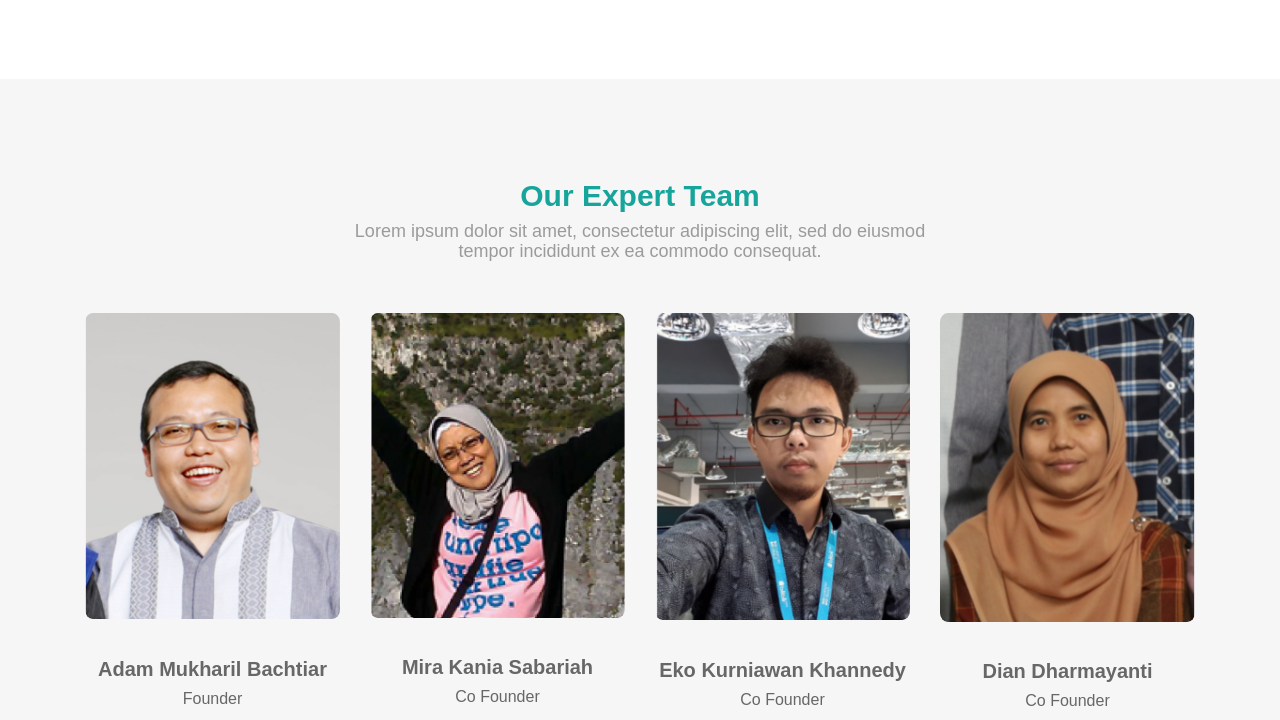
After one commit to dionarya23/web-cl-sementara, a PHP site: page /about.php in a window 1280 px wide. The commit adds this page. Shown: the part 715-1435 px from the top of the page. Run offline with PHP 8.4, Linux system fonts and the light colour scheme.

Commit message:
add page about

```diff
--- /dev/null
+++ b/about.php
@@ -0,0 +1,149 @@
+<!DOCTYPE html>
+<html>
+
+<head>
+    <title>Codelabs - Build Society With Technology</title>
+    <meta charset="utf-8" />
+    <meta http-equiv="X-UA-Compatible" content="IE=edge,chrome=1" />
+    <meta name="viewport" content="width=device-width, initial-scale=1.0">
+    <link href="https://fonts.googleapis.com/css?family=Lato:300i,400" rel="stylesheet">
+    <link rel="stylesheet" href="https://maxcdn.bootstrapcdn.com/bootstrap/3.3.7/css/bootstrap.min.css" integrity="sha384-BVYiiSIFeK1dGmJRAkycuHAHRg32OmUcww7on3RYdg4Va+PmSTsz/K68vbdEjh4u" crossorigin="anonymous">
+    <link rel="stylesheet" href="assets/css/about.css" />
+    <link rel="stylesheet" href="https://www.w3schools.com/w3css/4/w3.css">
+</head>
+<body>
+
+<nav class="navbar ">
+  <div class="container">
+    <div class="navbar-header">
+      <button type="button" class="navbar-toggle" data-toggle="collapse" data-target="#myNavbar">
+        <span class="icon-bar"></span>
+        <span class="icon-bar"></span>
+        <span class="icon-bar"></span>
+      </button>
+      <a class="navbar-brand" href="#">
+      <img src="assets/images/logo/drawable-hdpi/asset_3.png" class="img-responsive" />
+      </a>
+    </div>
+    <div class="collapse navbar-collapse" id="myNavbar">
+      <ul class="nav navbar-nav">
+
+      </ul>
+
+      <ul class="nav navbar-nav navbar-right" >
+        <li><a href="/" id="back_to_home" style="color:black;font-weight:bold">Back to Home</a></li>
+      </ul>
+
+    </div>
+  </div>
+</nav>
+
+
+<!-- Jumbotron --->
+<section class="jumbotron" style="margin-top:20px;height:100%;background-image:url('assets/images/about-background.png');background-repeat:no-repeat;background-size:cover;height:300px;">
+  <div class="container" style="color:white;">
+  <center>
+    <h2 style="font-weight:bold;margin-top:60px">ABOUT US </h2>
+    <h4><a href="index.php" id="home" style="color:white">Home</a> / About Us</h4>
+</center>
+    </div>
+</section>
+
+<section id="who-we-are">
+  <div class="container">
+    <div class="row">
+
+      <div class="col-md-6">
+        <h2 class="title-text">Who We Are ?</h2>
+        <p class="deskripsi">
+        Lorem ipsum dolor sit amet, consectetur adipiscing elit,
+        sed do eiusmod tempor incididunt ut labore et dolore magna aliqua.
+        Ut enim ad minim veniam, quis nostrud exercitation ullamco laboris
+        nisi ut aliquip ex ea commodo consequat. Duis aute irure dolor in
+        </p>
+
+
+       <div class="w3-panel w3-white w3-leftbar w3-border-teal">
+         <p class="deskripsi"><i>Lorem ipsum dolor sit amet, consectetur adipiscing elit,
+        sed do eiusmod tempor incididunt ut labore et dolore magna aliqua.
+        Ut enim ad minim veniam, quis nostrud exercitation ullamco laboris
+        nisi ut aliquip ex ea commodo consequat. Duis aute irure dolor in</i></p>
+         </div>
+        </div>
+
+
+        <div class="col-md-6">
+          <div class="embed-responsive embed-responsive-16by9">
+              <iframe class="embed-responsive-item" width="560" height="315" src="https://www.youtube.com/embed/eJDCmgLoLDs" frameborder="0" allow="accelerometer; autoplay; encrypted-media; gyroscope; picture-in-picture" allowfullscreen></iframe>
+          </div>
+        </div>
+    </div>
+  </div>
+</section>
+
+
+<!-- Founder --->
+<section id="founder" class="fluid-container">
+      <center>
+        <h2 class="title-text">
+        Our Expert Team
+        </h2>
+        <h5 class="deskripsi" style="line-break:strict">
+        Lorem ipsum dolor sit amet, consectetur adipiscing elit, sed do eiusmod<br /> tempor incididunt  ex ea commodo consequat.
+        </h5>
+      </center>
+
+    <div class="row" style="margin-top: 4%;">
+      <div class="container">
+         <div class="col-md-3">
+                <img src="assets/images/founder/pak-adam.png" class="img-responsive" />
+              <div class="caption">
+                <center>
+                <h4 class="deskripsi-2">Adam Mukharil Bachtiar</h4>
+                <h6 class="deskripsi-3">Founder</h6>
+              </center>
+              </div>
+          </div>
+
+          <div class="col-md-3">
+                <img src="assets/images/founder/bu-mira.png" class="img-responsive" />
+
+                <div class="caption">
+                <center>
+                <h4 class="deskripsi-2">Mira Kania Sabariah</h4>
+                <h6 class="deskripsi-3">Co Founder</h6>
+              </center>
+              </div>
+
+          </div>
+
+          <div class="col-md-3">
+                <img src="assets/images/founder/pak-eko.png" class="img-responsive" />
+                <div class="caption">
+                <center>
+                <h4 class="deskripsi-2">Eko Kurniawan Khannedy</h4>
+                <h6 class="deskripsi-3">Co Founder</h6>
+              </center>
+              </div>
+
+        </div>
+
+          <div class="col-md-3">
+                <img src="assets/images/founder/bu-dian.png" class="img-responsive" />
+
+                <div class="caption">
+                <center>
+                <h4 class="deskripsi-2">Dian Dharmayanti</h4>
+                  <h6 class="deskripsi-3">Co Founder</h6>
+              </center>
+              </div>
+
+          </div>
+
+      </div>
+  </div>
+</section>
+
+
+</body>
+</html>
--- /dev/null
+++ b/assets/css/about.css
@@ -0,0 +1,47 @@
+
+body {
+    font-family: 'Lato', sans-serif;
+    background: white;
+}
+
+
+#home:hover {
+    text-decoration: none
+}
+
+#back_to_home:hover{
+    background-color:white;
+}
+
+.title-text {
+    font-family: 'Lato-Bold', sans-serif;
+    color: #17a59b;
+    font-weight: bold;
+}
+
+.deskripsi {
+    font-family: 'Lato Reguler', sans-serif;
+    color: #9b9b9b;
+}
+
+.deskripsi-2 {
+    margin-top: 15%;
+    font-family: 'Lato-Bold', sans-serif;
+    color: #676767;
+    font-weight: bold;
+}
+
+.deskripsi-3 {
+    font-family: 'Lato Reguler', sans-serif;
+    color: #676767;
+}
+
+.img-responsive {
+    border-radius: 3%;
+}
+
+#founder {
+    background-color: #f6f6f6;
+    margin-top:80px;
+    padding-top: 7%;
+}
--- a/assets/css/main.css
+++ b/assets/css/main.css
@@ -1,7 +1,6 @@
 nav .navbar-item a {
     padding: 10px 10px;
 }
-
 
 #parag_area {
     font-size: 20px;
@@ -75,7 +74,7 @@ nav .navbar-item a {
 }
 
 #imageBG img {
-    margin-top: -314px;
+    margin-top: -54%;
     margin-left: -30%;
     width: 185%;
     height: 163%;
@@ -926,7 +925,7 @@ body {
     p:last-child {
         margin-left: 0.4em;
         margin-right: 0.4em;
-        margin-bottom: -0.2em;
+        margin-bottom: -1em;
     }
     .ui.header+p {
         margin-top: 0;
--- a/index.html
+++ b/index.html
@@ -1114,14 +1114,8 @@
                 width: 940,
                 height: 528,
                 navigation: true
-
             });
-
-
         });
     </script>
-
-
 </body>
-
 </html>
```
Also changed, not shown: index.php (+18 -3 lines), assets/images/about-background.png (added), assets/images/capture-20181103-165145.png (added), assets/images/founder/Originals/pak-eko.png (added), assets/images/founder/bu-dian.png (added), assets/images/founder/bu-mira.png (added), assets/images/founder/pak-adam.png (added), assets/images/founder/pak-eko.png (added), assets/images/photothumb.db (added).
